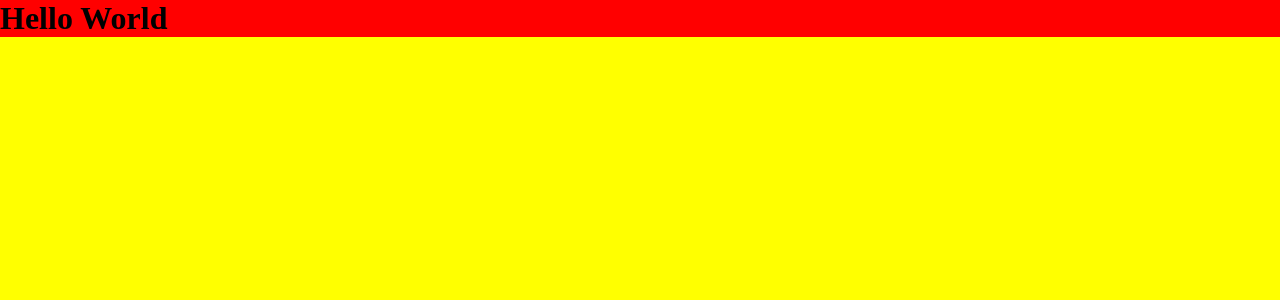
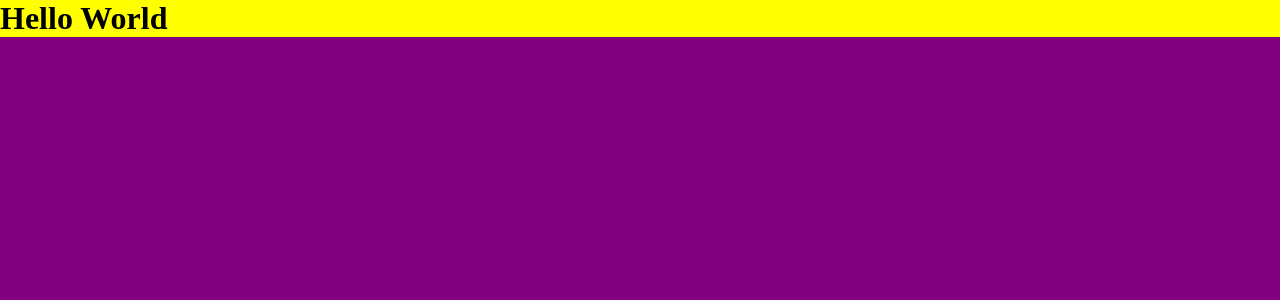
Before and after one commit to ms-gustavo/nextJS-react-landing-page, a React (Create React App) app: page / in a window 1280 px wide. Shown: the top 300 px of the page. Built offline with nearby package versions, Linux system fonts and the light colour scheme.

Commit message:
configurando ThemeProvider

```diff
--- a/src/index.jsx
+++ b/src/index.jsx
@@ -1,12 +1,16 @@
 import React from 'react';
 import ReactDOM from 'react-dom/client';
+import { ThemeProvider } from 'styled-components';
+import { GlobalStyles } from './styles/global-styles';
+import { theme } from './styles/theme';
 import Home from './templates/App';
-import { GlobalStyles } from './styles/global-styles';
 
 const root = ReactDOM.createRoot(document.getElementById('root'));
 root.render(
   <React.StrictMode>
-    <Home />
-    <GlobalStyles />
+    <ThemeProvider theme={theme}>
+      <Home />
+      <GlobalStyles />
+    </ThemeProvider>
   </React.StrictMode>,
 );
--- a/src/styles/global-styles.js
+++ b/src/styles/global-styles.js
@@ -1,4 +1,4 @@
-import { createGlobalStyle } from 'styled-components';
+import { createGlobalStyle, css } from 'styled-components';
 
 export const GlobalStyles = createGlobalStyle`
 *{
@@ -7,5 +7,7 @@ export const GlobalStyles = createGlobalStyle`
 }
 
 body{
-  background: yellow;
+  ${({ theme }) => css`
+    background: ${theme.colors.mainBg};
+  `}
 }`;
--- /dev/null
+++ b/src/styles/theme.js
@@ -0,0 +1,8 @@
+export const theme = {
+  colors: {
+    mainBg: 'purple',
+    secondaryBg: 'yellow',
+  },
+  fonts: {},
+  spacings: {},
+};
--- a/src/templates/App/index.jsx
+++ b/src/templates/App/index.jsx
@@ -3,7 +3,7 @@ import * as Styled from './styles';
 function Home() {
   return (
     <div className="App">
-      <Styled.Wrapper $background="red">
+      <Styled.Wrapper $background="blue">
         <h1>Hello World</h1>
       </Styled.Wrapper>
     </div>
--- a/src/templates/App/styles.js
+++ b/src/templates/App/styles.js
@@ -1,5 +1,7 @@
-import styled from 'styled-components';
+import styled, { css } from 'styled-components';
 
 export const Wrapper = styled.div`
-  background: ${(props) => props.$background || 'initial'};
+  ${({ theme }) => css`
+    background: ${theme.colors.secondaryBg};
+  `}
 `;
```
